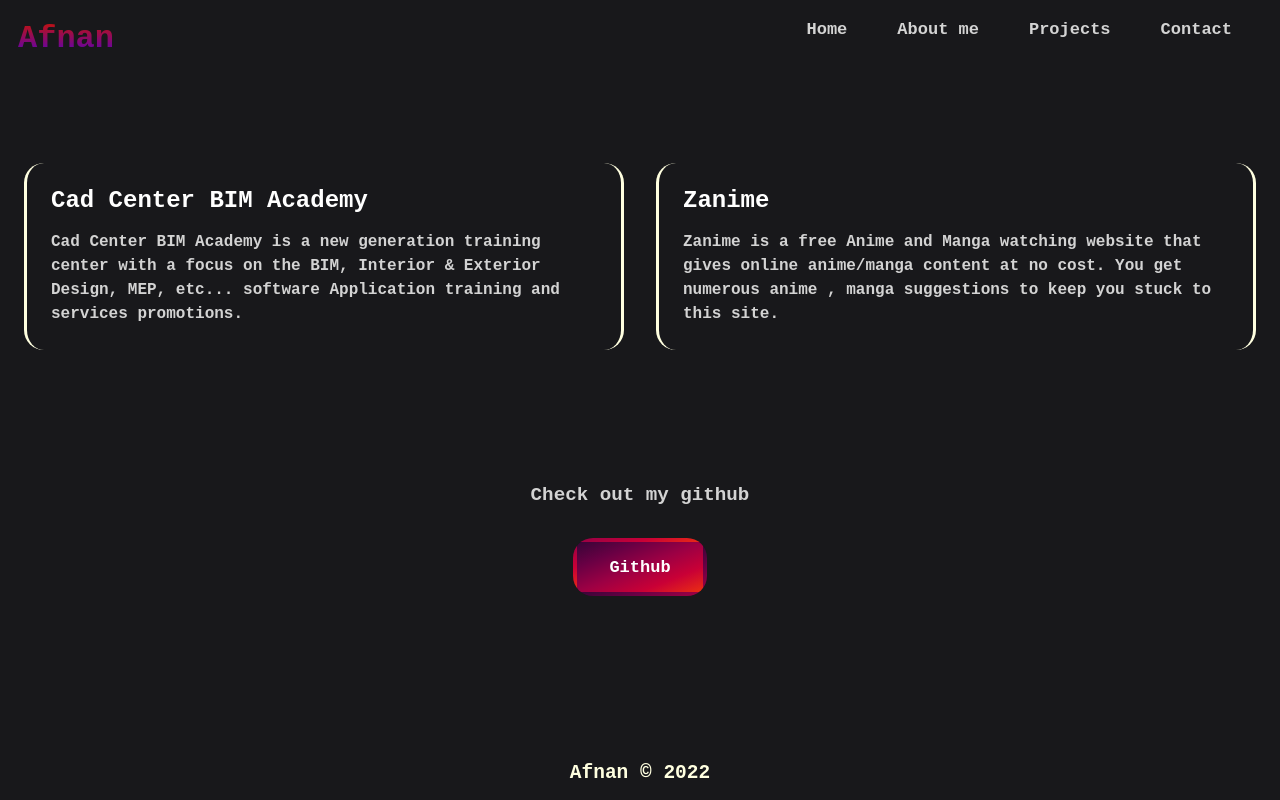
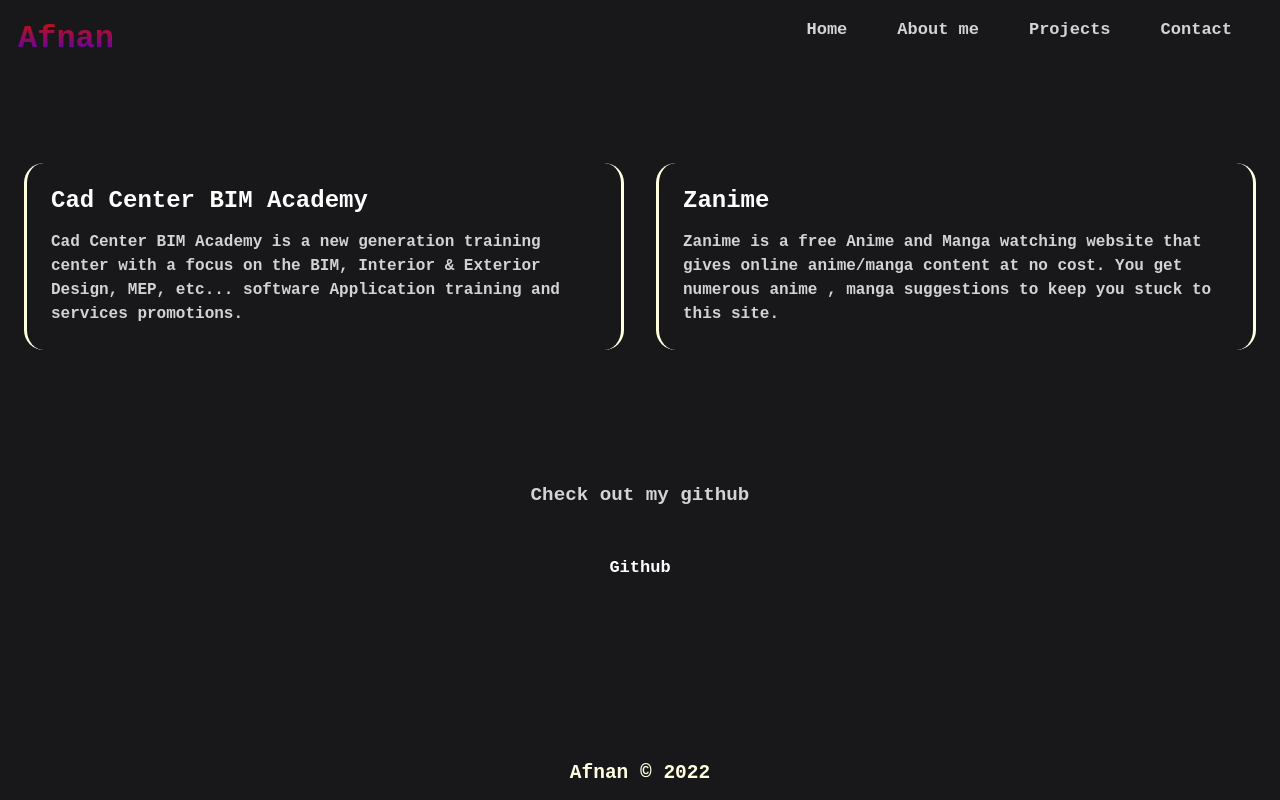
Before and after one commit to afnan007a/Portfolio-NextJS, a Next.js app: page /projects in a window 1280 px wide. Built offline with nearby package versions, Linux system fonts and the light colour scheme.

Commit message:
Update Home.module.css

```diff
--- a/styles/Home.module.css
+++ b/styles/Home.module.css
@@ -84,7 +84,7 @@
 .line a:after {
   content: "";
   position: absolute;
-  background-image: linear-gradient(to right bottom, #370537, #690044, #9c0044, #c90036, #eb2e12);
+  background-image: linear-gradient(#c91400, #4d00c9);
   height: 3px;
   width: 0;
   left: 0;
@@ -201,11 +201,11 @@
 .button button {
   margin-bottom: 60px;
   font-size: 17px;
-  background-image: linear-gradient(to right bottom, #370537, #690044, #9c0044, #c90036, #eb2e12);
-  border-image: linear-gradient(to right bottom, #370537, #690044, #9c0044, #c90036, #eb2e12);
-  border-width: 4px;
-  border-style: solid;
-  border-radius: 20px;
+  background:
+    linear-gradient(var(--color-bg), var(--color-bg)) padding-box,
+    linear-gradient(#c91400, #4d00c9) border-box;
+  border-radius: 50em;
+  border: 4px solid transparent;
   color: white;
   padding: 15px 32px;
   text-align: center;
@@ -216,10 +216,11 @@
 .button button:hover{
   cursor: pointer;
   background-color: #18181B;
-  border-image: linear-gradient(to right bottom, #370537, #690044, #9c0044, #c90036, #eb2e12);
-  border-width: 4px;
-  border-style: solid;
-  border-radius: 20px;
+ background:
+    linear-gradient(var(--color-bg), var(--color-bg)) padding-box,
+    linear-gradient(#c91400, #4d00c9) border-box;
+  border-radius: 50em;
+  border: 4px solid transparent;
   color: #FFFFE0;
   padding: 15px 32px;
   text-align: center;
```
